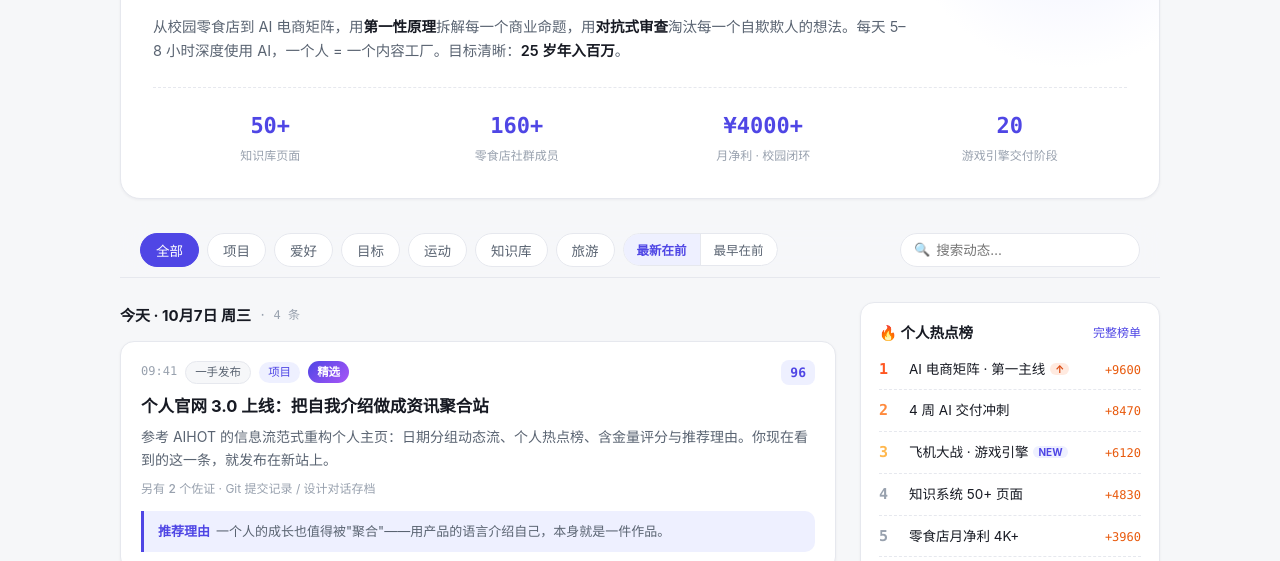
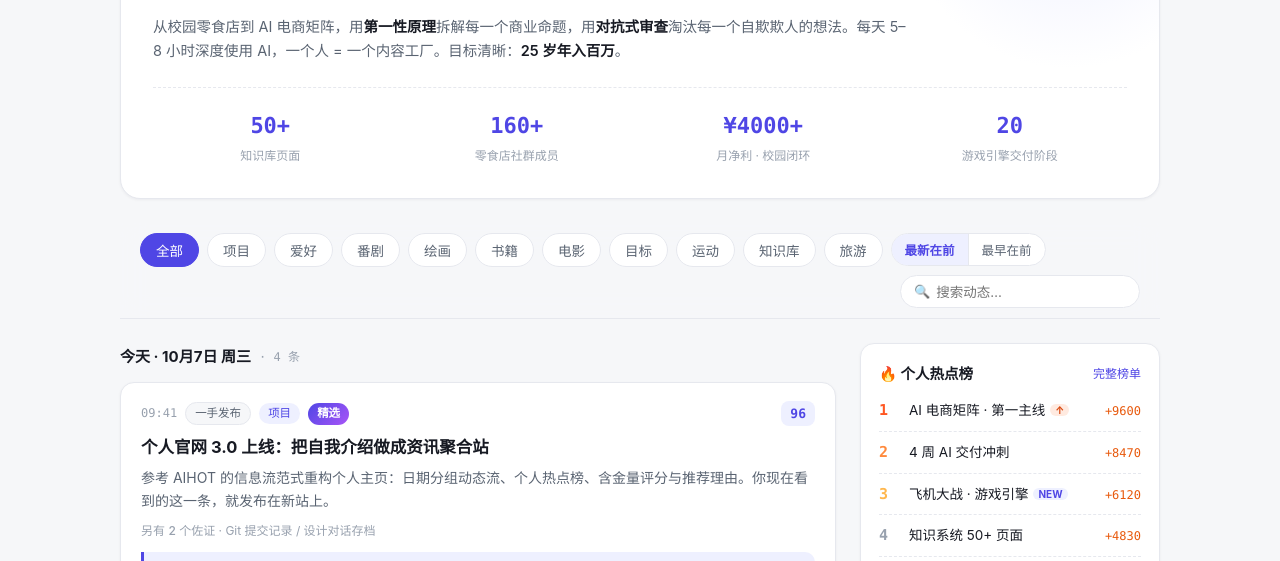
Before and after one commit to wuhua080011lh-coder/wuhua080011lh-coder.github.io, a plain HTML site: page index.html in a window 1280 px wide. Shown: the part 234-795 px from the top of the page. Drawn offline with Linux system fonts and the light colour scheme.

Commit message:
feat: add anime/paint/book/movie tabs

```diff
--- a/index.html
+++ b/index.html
@@ -313,6 +313,10 @@ button { font-family: inherit; cursor: pointer; }
       <button class="tab active" data-cat="all">全部</button>
       <button class="tab" data-cat="project">项目</button>
       <button class="tab" data-cat="hobby">爱好</button>
+      <button class="tab" data-cat="anime">番剧</button>
+      <button class="tab" data-cat="paint">绘画</button>
+      <button class="tab" data-cat="book">书籍</button>
+      <button class="tab" data-cat="movie">电影</button>
       <button class="tab" data-cat="goal">目标</button>
       <button class="tab" data-cat="sport">运动</button>
       <button class="tab" data-cat="knowledge">知识库</button>
```
